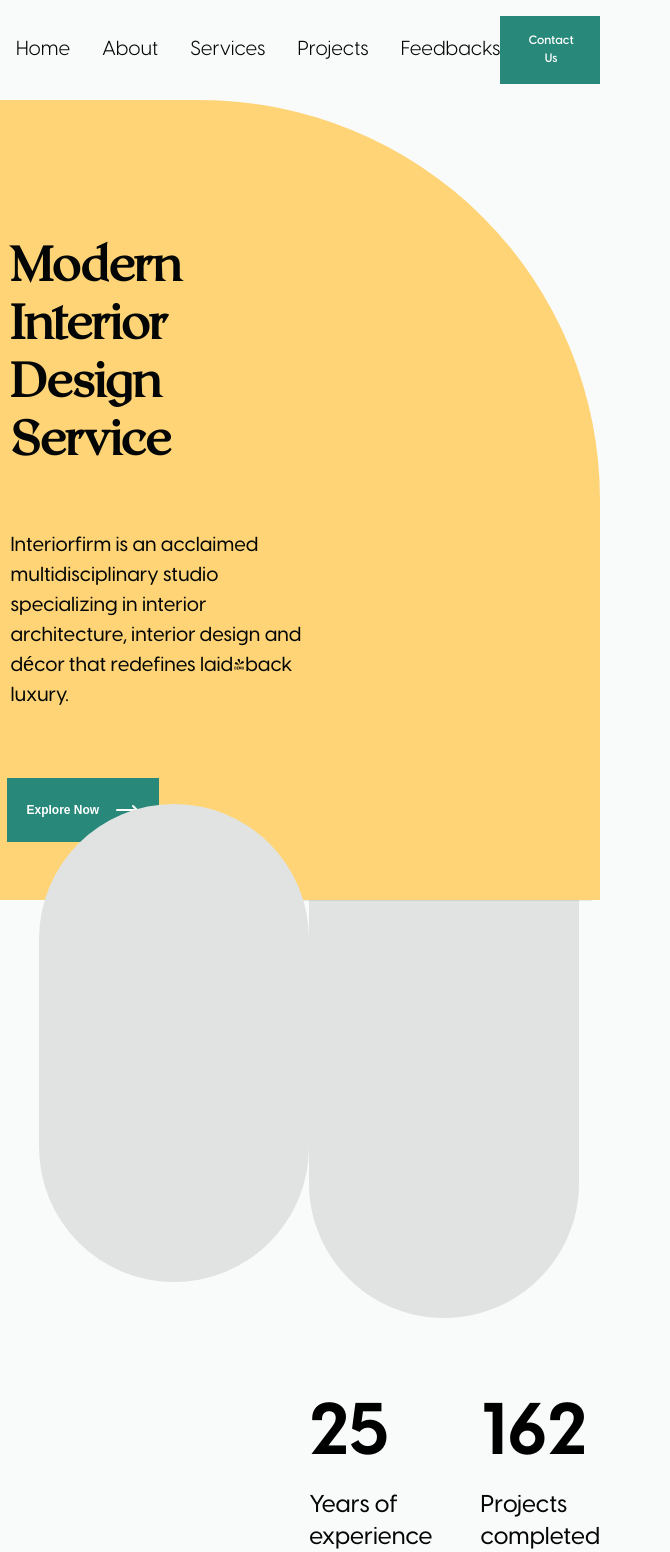
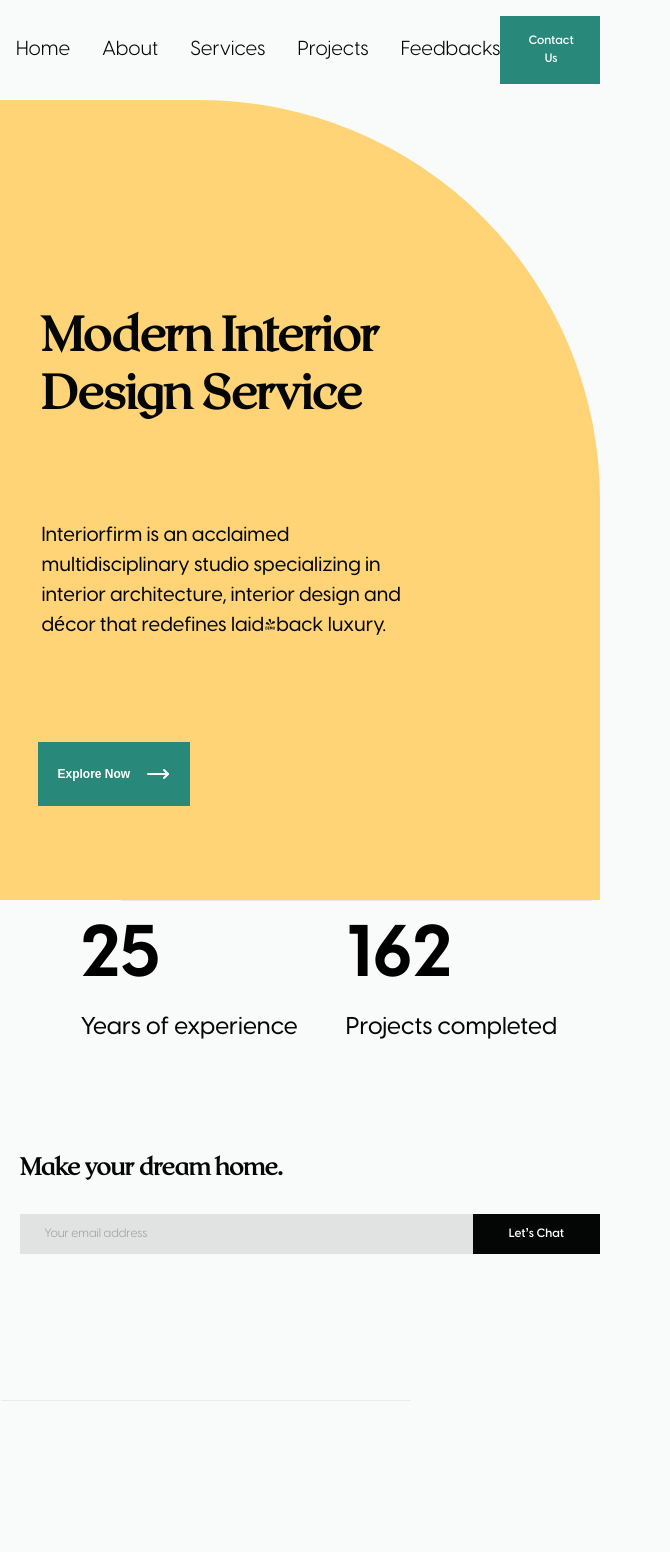
Before and after one commit to jane-ahone/interiorfirm-copy, a Next.js app: page / in a window 600 px wide. Shown: the top 1552 px of the page, 670 px wide, since content can reach past the window. Built offline with nearby package versions, Linux system fonts and the light colour scheme.

Commit message:
responsive updates

```diff
--- a/src/app/globals.css
+++ b/src/app/globals.css
@@ -49,9 +49,3 @@ body {
   display: grid;
   grid-template-columns: subgrid;
 }
-
-@media (max-width: 1024px) {
-  .container-grid {
-    grid-template-columns:0.2fr 1fr 1fr 1fr; /* 1 column on small screens */
-  }
-}
--- a/src/components/organisms/Experience/experience.css
+++ b/src/components/organisms/Experience/experience.css
@@ -74,3 +74,30 @@
   grid-row: 3;
   z-index: 20;
 }
+
+@media (min-width: 600px) and (max-width: 1024px) {
+  .image-1 {
+    grid-column: 2 / 3;
+    bottom: 0;
+  }
+
+  .image-2 {
+    grid-column: 3/4;
+  }
+}
+@media (min-width: 0px) and (max-width: 600px) {
+  .image-1,
+  .image-2,
+  .nightstand-img,
+  .arrow-right,
+  .scroll {
+    display: none;
+  }
+  .grid-section-exp {
+    grid-auto-rows: 250px;
+  }
+  .experience-text,
+  .email-form {
+    grid-column: 2 / -1;
+  }
+}
--- a/src/components/organisms/Experience/experience.tsx
+++ b/src/components/organisms/Experience/experience.tsx
@@ -7,34 +7,64 @@ const ExperienceSection = () => {
     <section className="grid-section-exp font-body relative" id="about">
       <div className="section-1 relative">
         <span className="image-1">
-          {/* <Image
-            src="/images/mirror.jpg"
-            className="rounded-[12.5rem] max-w-fit"
-            alt="scroll down"
-            width={320}
-            height={480}
-          /> */}
           <svg
-            width="270"
-            height="478"
             viewBox="0 0 270 478"
-            fill="none"
             xmlns="http://www.w3.org/2000/svg"
+            style={{
+              width: "100%",
+              height: "auto",
+              display: "block",
+              maxWidth: "270px",
+            }}
+            preserveAspectRatio="xMidYMid meet"
           >
-            <rect width="270" height="478" rx="135" fill="#E0E3E1" />
+            <mask
+              id="mask"
+              maskUnits="userSpaceOnUse"
+              x="0"
+              y="0"
+              width="270"
+              height="478"
+            >
+              <rect width="270" height="478" rx="135" fill="white" />
+            </mask>
+
+            <image
+              href="/images/mirror.jpg"
+              width="270"
+              height="478"
+              mask="url(#mask)"
+              preserveAspectRatio="xMidYMid slice"
+            />
           </svg>
         </span>
         <span className="image-2">
           <svg
             xmlns="http://www.w3.org/2000/svg"
-            width="270"
-            height="418"
             viewBox="0 0 270 418"
-            fill="none"
+            style={{
+              width: "100%",
+              height: "auto",
+              maxWidth: "270px",
+              maxHeight: "418px",
+            }}
           >
-            <path
-              d="M0 0H270V283C270 357.558 209.558 418 135 418C60.4416 418 0 357.558 0 283V0Z"
-              fill="#E0E3E1"
+            <defs>
+              <mask id="shape-mask" x="0" y="0" width="270" height="418">
+                <rect width="270" height="418" fill="black" />
+                <path
+                  d="M0 0H270V283C270 357.558 209.558 418 135 418C60.4416 418 0 357.558 0 283V0Z"
+                  fill="white"
+                />
+              </mask>
+            </defs>
+
+            <image
+              href="/images/room.jpg"
+              width="270"
+              height="418"
+              preserveAspectRatio="xMidYMid slice"
+              mask="url(#shape-mask)"
             />
           </svg>
         </span>
@@ -87,15 +117,15 @@ const ExperienceSection = () => {
           />
         </svg>
         <div className="email-form ">
-          <p className="font-heading text-design-black font-bold text-4xl">
+          <p className="font-heading text-design-black font-bold text-2xl lg:text-4xl">
             Make your dream home.
           </p>
           <span className="flex">
             <input
               placeholder="Your email address"
-              className="bg-design-light-grey px-6 py-5 grow  text-design-grey"
+              className="bg-design-light-grey px-6 py-3 lg:py-5 grow text-xs lg:text-base text-design-grey"
             />
-            <button className="bg-design-black px-9 py-5 text-white font-semibold ">
+            <button className="bg-design-black px-9 py-3 lg:py-5 text-white text-xs lg:text-base font-semibold ">
               Let&rsquo;s Chat
             </button>
           </span>
--- a/src/components/organisms/hero.css
+++ b/src/components/organisms/hero.css
@@ -85,6 +85,12 @@
   z-index: 20;
 }
 
+@media (max-width: 1024px) {
+  .container-grid {
+    grid-template-columns: 0.2fr 1fr 1fr 1fr; /* 1 column on small screens */
+  }
+}
+
 @media (min-width: 0px) and (max-width: 1024px) {
   body {
     font-size: 10px;
```
Also changed, not shown: public/images/room.jpg (added).
